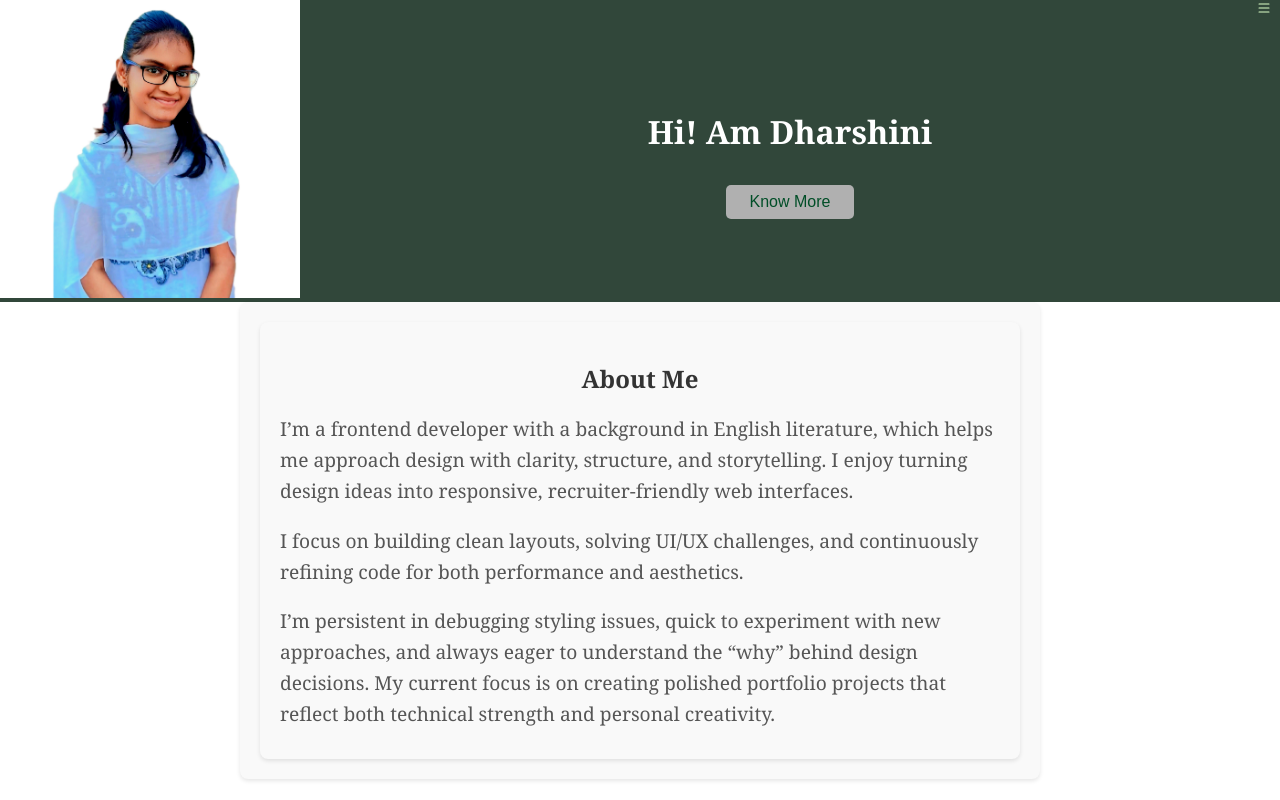
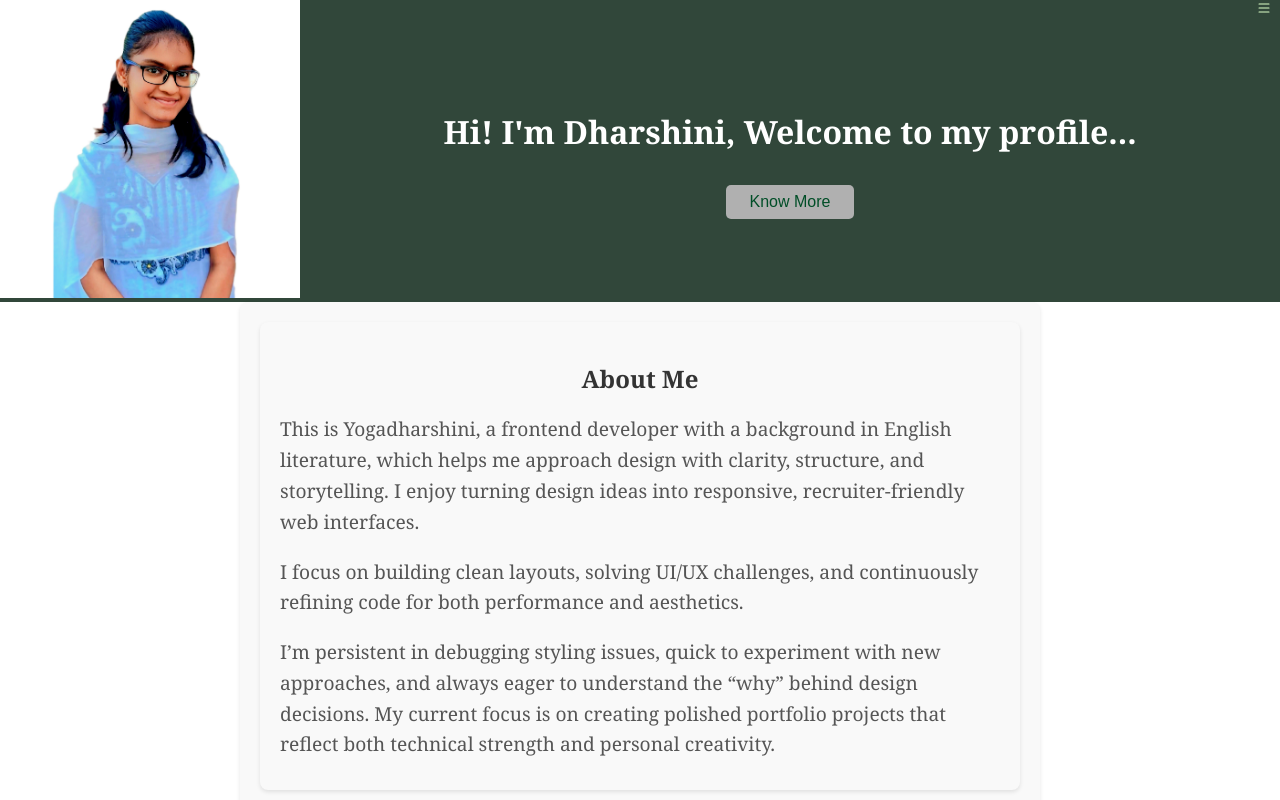
Before and after one commit to Dharshini-26003/interactive-resume, a React (Create React App) app: page / in a window 1280 px wide. Shown: the top 800 px of the page. Built offline with nearby package versions, Linux system fonts and the light colour scheme.

Commit message:
Update profile intro

```diff
--- a/src/components/about.jsx
+++ b/src/components/about.jsx
@@ -4,7 +4,7 @@ function About(){
     return(
     <div className='about-sec' id='about'>
     <h2>About Me</h2>
-    <p>I’m a frontend developer with a background in English literature, which helps me approach design with clarity, structure, and storytelling. I enjoy turning design ideas into responsive, recruiter-friendly web interfaces.</p>
+    <p>This is Yogadharshini, a frontend developer with a background in English literature, which helps me approach design with clarity, structure, and storytelling. I enjoy turning design ideas into responsive, recruiter-friendly web interfaces.</p>
     <p>I focus on building clean layouts, solving UI/UX challenges, and continuously refining code for both performance and aesthetics.</p>
     <p>I’m persistent in debugging styling issues, quick to experiment with new approaches, and always eager to understand the “why” behind design decisions. My current focus is on creating polished portfolio projects that reflect both technical strength and personal creativity.</p>
     </div>
--- a/src/components/myprofile.jsx
+++ b/src/components/myprofile.jsx
@@ -2,7 +2,8 @@ import React from 'react'
 function MyProfile() {
   return (
     <div className='profile' id='home'>
-      <h2>Hi! Am Dharshini</h2>
+      <h2>Hi! I'm Dharshini, Welcome to my profile...</h2>
+
 <button onClick={() => {
   document.getElementById('contact').scrollIntoView({ behavior: 'smooth' });
 }} className='knowmore'>
--- a/src/styles/resumeintro.css
+++ b/src/styles/resumeintro.css
@@ -49,6 +49,7 @@ html {
 
   .profile {
     text-align: center;
+    font-family: 'Times New Roman', Times, serif;
     align-items: center;
   }
   .social-icons{
```
